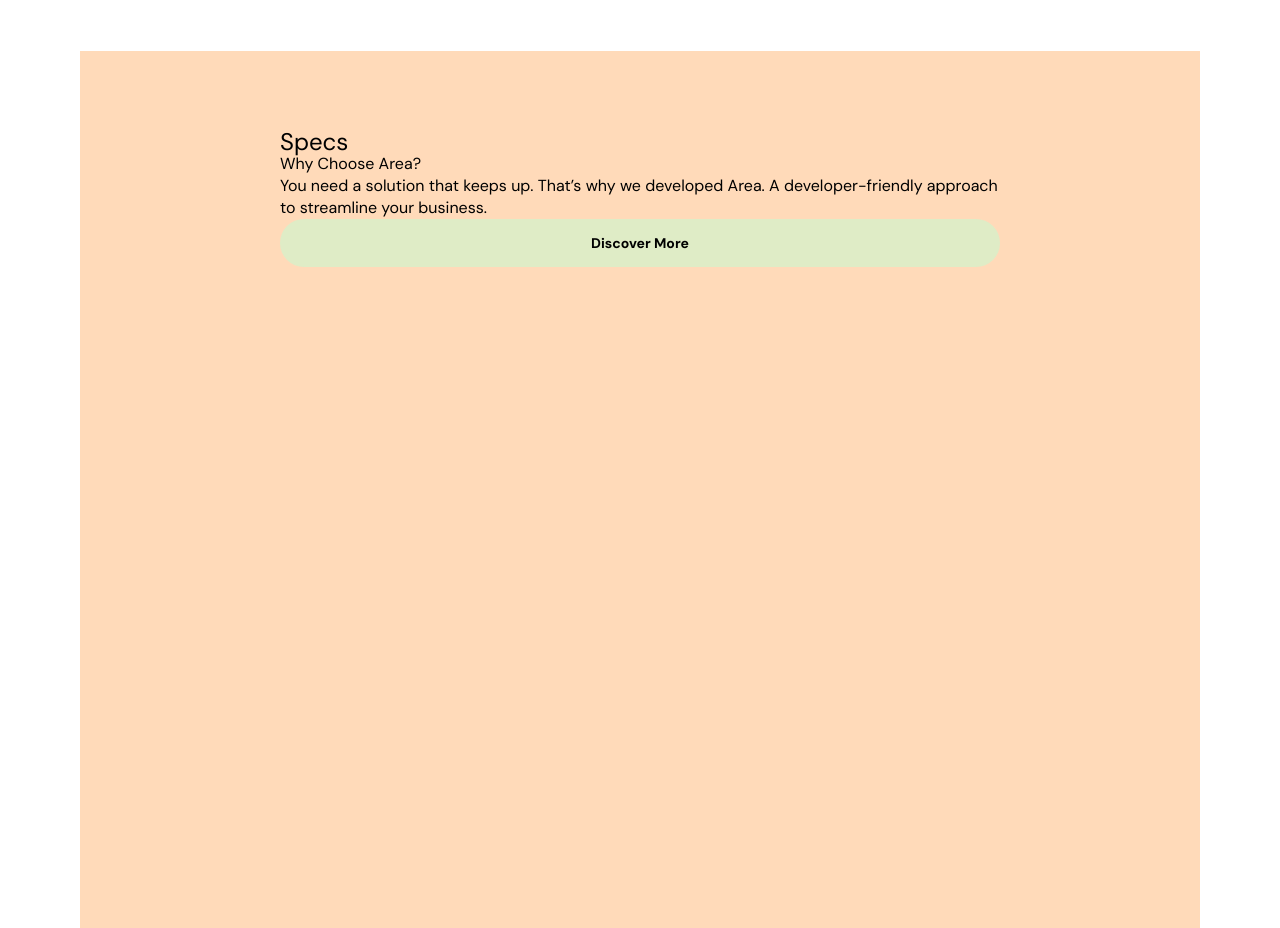
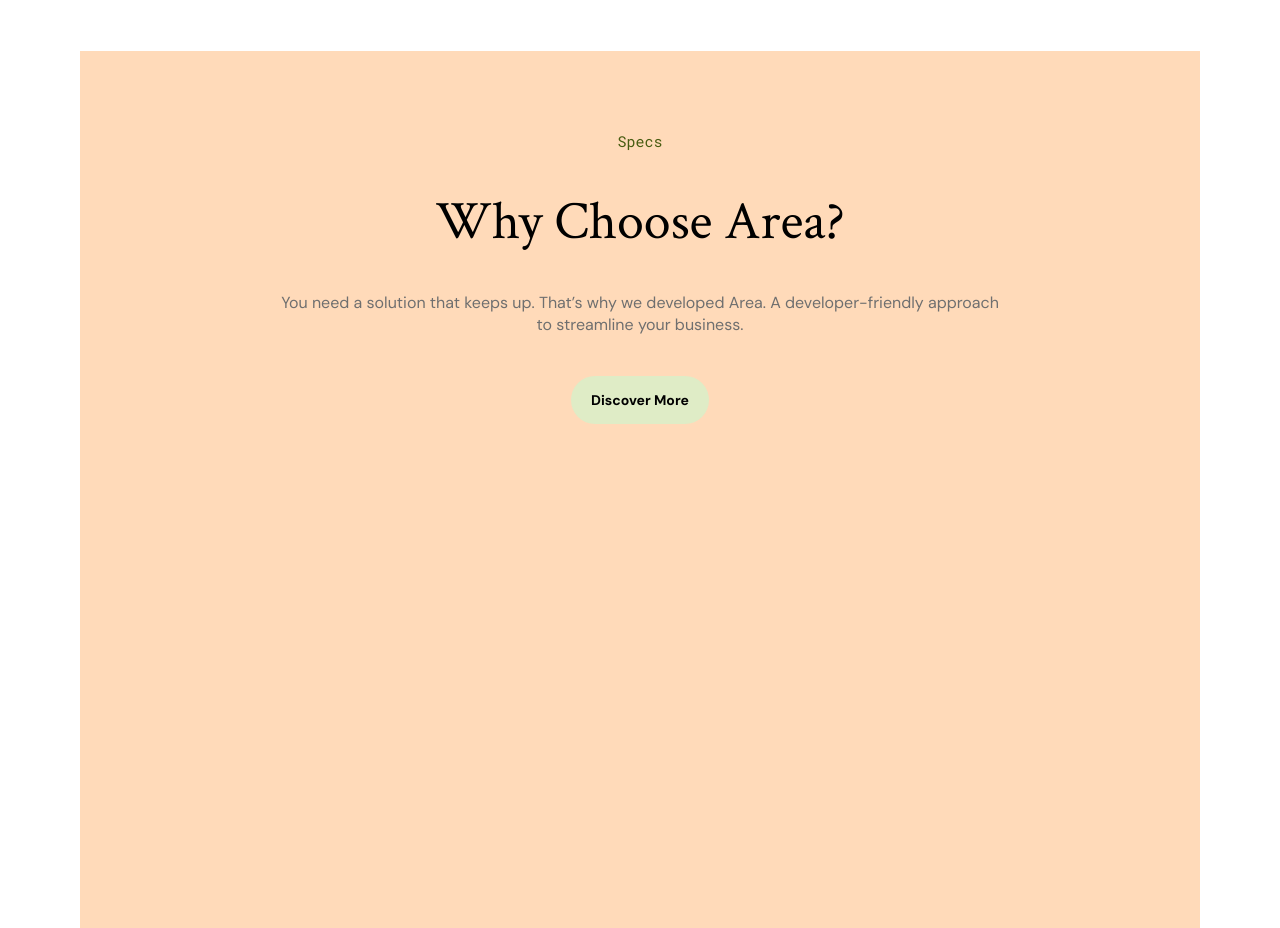
Before and after one commit to ministrov/landing-area-next-ts, a Next.js app: page / in a window 1280 px wide. Shown: the part 4180-5108 px from the top of the page. Built offline with nearby package versions, Linux system fonts and the light colour scheme.

Commit message:
fix: fixing a loosing a styling of text elements of spec section

```diff
--- a/components/specification/Specification.module.css
+++ b/components/specification/Specification.module.css
@@ -9,3 +9,46 @@
   max-width: 720px;
   margin: 0 auto;
 }
+
+.title {
+  margin-bottom: 40px;
+  font-family: var(--font-roboto-mono);
+  font-size: 15px;
+  line-height: 21px;
+  text-align: center;
+  color: var(--color-05);
+}
+
+.question {
+  margin-bottom: 40px;
+  font-family: var(--font-crimson-text);
+  font-size: 60px;
+  line-height: 66px;
+  text-align: center;
+  color: var(--foreground);
+}
+
+.paragraph {
+  margin-bottom: 40px;
+  text-align: center;
+  color: var(--color-06);
+}
+
+.btn {
+  max-width: 138px;
+  margin: 0 auto;
+}
+
+@media screen and (max-width: 1280px) {
+  .question {
+    font-size: 54px;
+    line-height: 60px;
+  }
+}
+
+@media screen and (max-width: 800px) {
+  .question {
+    font-size: 50px;
+    line-height: 56px;
+  }
+}
--- a/components/specification/Specification.tsx
+++ b/components/specification/Specification.tsx
@@ -6,9 +6,9 @@ export const Specification = () => {
     <section className={styles.spec}>
       <div className={styles.heading}>
         <h2 className={styles.title}>Specs</h2>
-        <p>Why Choose Area?</p>
-        <p>You need a solution that keeps up. That’s why we developed Area. A developer-friendly approach to streamline your business. </p>
-        <Button>Discover More</Button>
+        <p className={styles.question}>Why Choose Area?</p>
+        <p className={styles.paragraph}>You need a solution that keeps up. That’s why we developed Area. A developer-friendly approach to streamline your business. </p>
+        <Button className={styles.btn}>Discover More</Button>
       </div>
 
       <ul className={styles.list}>
```
